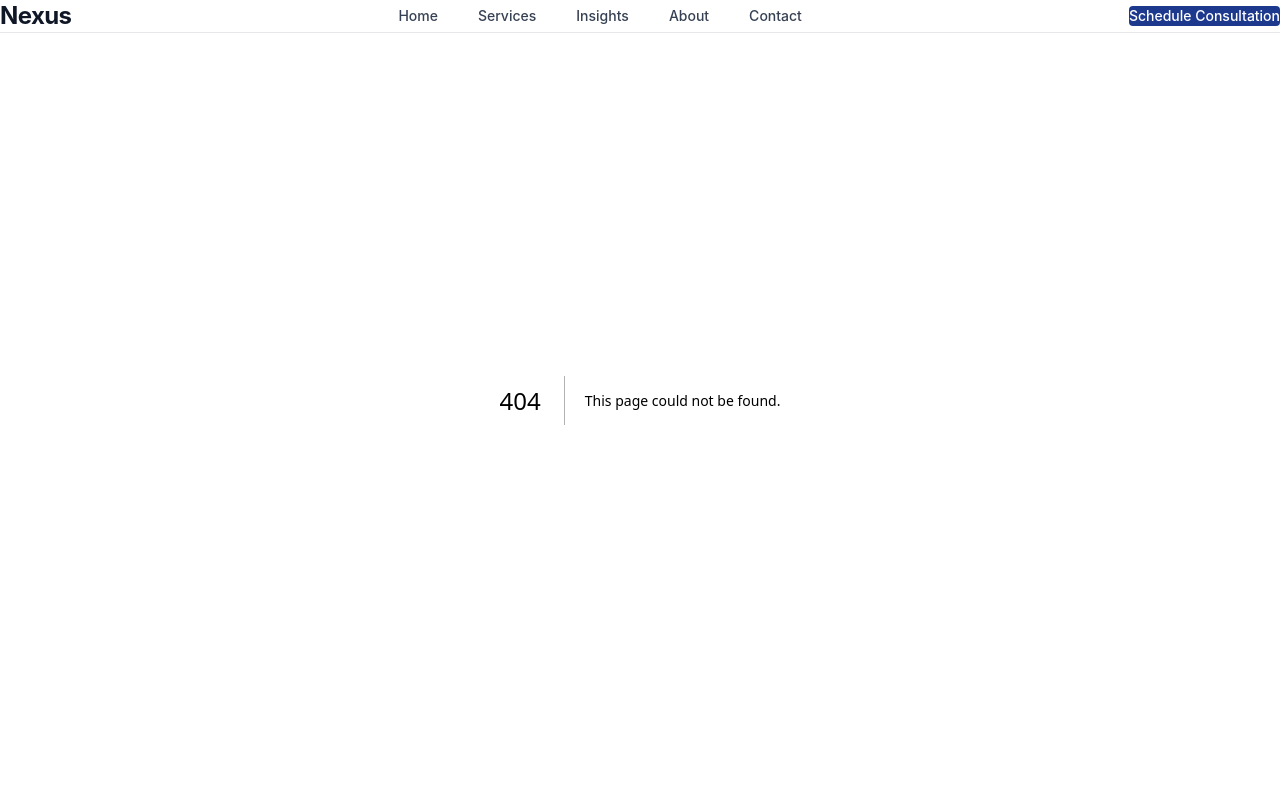
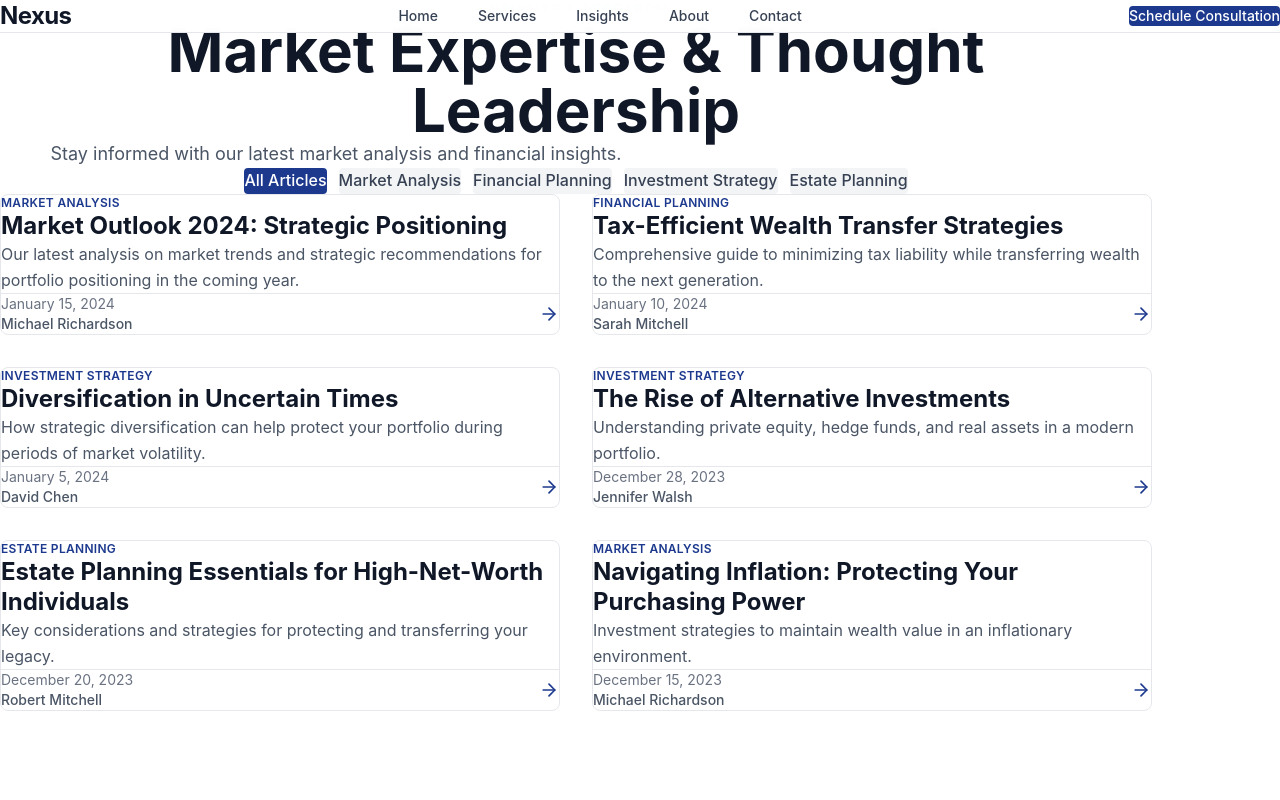
Before and after one commit to primyst/nexus, a Next.js app in the folder my-app/: page /insights in a window 1280 px wide. Before the commit this address had no page. Shown: the top 800 px of the page. Built offline with nearby package versions, Linux system fonts and the light colour scheme.

Commit message:
Create insights/page.tsx

```diff
--- /dev/null
+++ b/my-app/app/insights/page.tsx
@@ -0,0 +1,154 @@
+'use client';
+
+import Link from 'next/link';
+import { ArrowRight } from 'lucide-react';
+import { useEffect, useState } from 'react';
+
+const allInsights = [
+  {
+    id: 1,
+    title: 'Market Outlook 2024: Strategic Positioning',
+    category: 'Market Analysis',
+    description: 'Our latest analysis on market trends and strategic recommendations for portfolio positioning in the coming year.',
+    date: 'January 15, 2024',
+    author: 'Michael Richardson',
+  },
+  {
+    id: 2,
+    title: 'Tax-Efficient Wealth Transfer Strategies',
+    category: 'Financial Planning',
+    description: 'Comprehensive guide to minimizing tax liability while transferring wealth to the next generation.',
+    date: 'January 10, 2024',
+    author: 'Sarah Mitchell',
+  },
+  {
+    id: 3,
+    title: 'Diversification in Uncertain Times',
+    category: 'Investment Strategy',
+    description: 'How strategic diversification can help protect your portfolio during periods of market volatility.',
+    date: 'January 5, 2024',
+    author: 'David Chen',
+  },
+  {
+    id: 4,
+    title: 'The Rise of Alternative Investments',
+    category: 'Investment Strategy',
+    description: 'Understanding private equity, hedge funds, and real assets in a modern portfolio.',
+    date: 'December 28, 2023',
+    author: 'Jennifer Walsh',
+  },
+  {
+    id: 5,
+    title: 'Estate Planning Essentials for High-Net-Worth Individuals',
+    category: 'Estate Planning',
+    description: 'Key considerations and strategies for protecting and transferring your legacy.',
+    date: 'December 20, 2023',
+    author: 'Robert Mitchell',
+  },
+  {
+    id: 6,
+    title: 'Navigating Inflation: Protecting Your Purchasing Power',
+    category: 'Market Analysis',
+    description: 'Investment strategies to maintain wealth value in an inflationary environment.',
+    date: 'December 15, 2023',
+    author: 'Michael Richardson',
+  },
+];
+
+export default function Insights() {
+  const [isVisible, setIsVisible] = useState(false);
+  const [selectedCategory, setSelectedCategory] = useState<string | null>(null);
+
+  useEffect(() => {
+    setIsVisible(true);
+  }, []);
+
+  const categories = Array.from(new Set(allInsights.map(insight => insight.category)));
+  const filteredInsights = selectedCategory
+    ? allInsights.filter(insight => insight.category === selectedCategory)
+    : allInsights;
+
+  return (
+    <main className="pt-32 pb-20 px-6">
+      <div className="max-w-6xl mx-auto">
+        {/* Page Header */}
+        <div className="text-center mb-16 space-y-4">
+          <p className="text-blue-900 font-semibold text-sm tracking-widest uppercase">
+            Insights & Research
+          </p>
+          <h1 className="text-5xl md:text-6xl font-bold text-gray-900">
+            Market Expertise & Thought Leadership
+          </h1>
+          <p className="text-lg text-gray-600 max-w-2xl mx-auto">
+            Stay informed with our latest market analysis and financial insights.
+          </p>
+        </div>
+
+        {/* Category Filter */}
+        <div className="flex flex-wrap gap-3 mb-12 justify-center">
+          <button
+            onClick={() => setSelectedCategory(null)}
+            className={`px-6 py-2 rounded font-medium transition-smooth ${
+              selectedCategory === null
+                ? 'bg-blue-900 text-white'
+                : 'bg-gray-100 text-gray-700 hover:bg-gray-200'
+            }`}
+          >
+            All Articles
+          </button>
+          {categories.map((category) => (
+            <button
+              key={category}
+              onClick={() => setSelectedCategory(category)}
+              className={`px-6 py-2 rounded font-medium transition-smooth ${
+                selectedCategory === category
+                  ? 'bg-blue-900 text-white'
+                  : 'bg-gray-100 text-gray-700 hover:bg-gray-200'
+              }`}
+            >
+              {category}
+            </button>
+          ))}
+        </div>
+
+        {/* Insights Grid */}
+        <div className="grid md:grid-cols-2 gap-8 mb-12">
+          {filteredInsights.map((insight, index) => (
+            <div
+              key={insight.id}
+              className={`stagger-item p-8 rounded-lg border border-gray-200 hover-lift bg-white ${
+                isVisible ? 'animate-fade-in-up' : 'opacity-0'
+              }`}
+              style={{ animationDelay: `${index * 0.05}s` }}
+            >
+              <p className="text-blue-900 font-semibold text-xs uppercase tracking-wide mb-3">
+                {insight.category}
+              </p>
+              <h3 className="text-2xl font-bold text-gray-900 mb-3 leading-tight hover:text-blue-900 transition-smooth cursor-pointer">
+                {insight.title}
+              </h3>
+              <p className="text-gray-600 mb-6 leading-relaxed">
+                {insight.description}
+              </p>
+              <div className="flex justify-between items-center pt-6 border-t border-gray-200">
+                <div>
+                  <p className="text-sm text-gray-500">{insight.date}</p>
+                  <p className="text-sm text-gray-600 font-medium">{insight.author}</p>
+                </div>
+                <Link href="#" className="text-blue-900 hover:text-blue-950 transition-smooth">
+                  <ArrowRight size={20} />
+                </Link>
+              </div>
+            </div>
+          ))}
+        </div>
+
+        {filteredInsights.length === 0 && (
+          <div className="text-center py-12">
+            <p className="text-gray-600 text-lg">No articles found in this category.</p>
+          </div>
+        )}
+      </div>
+    </main>
+  );
+}
```
